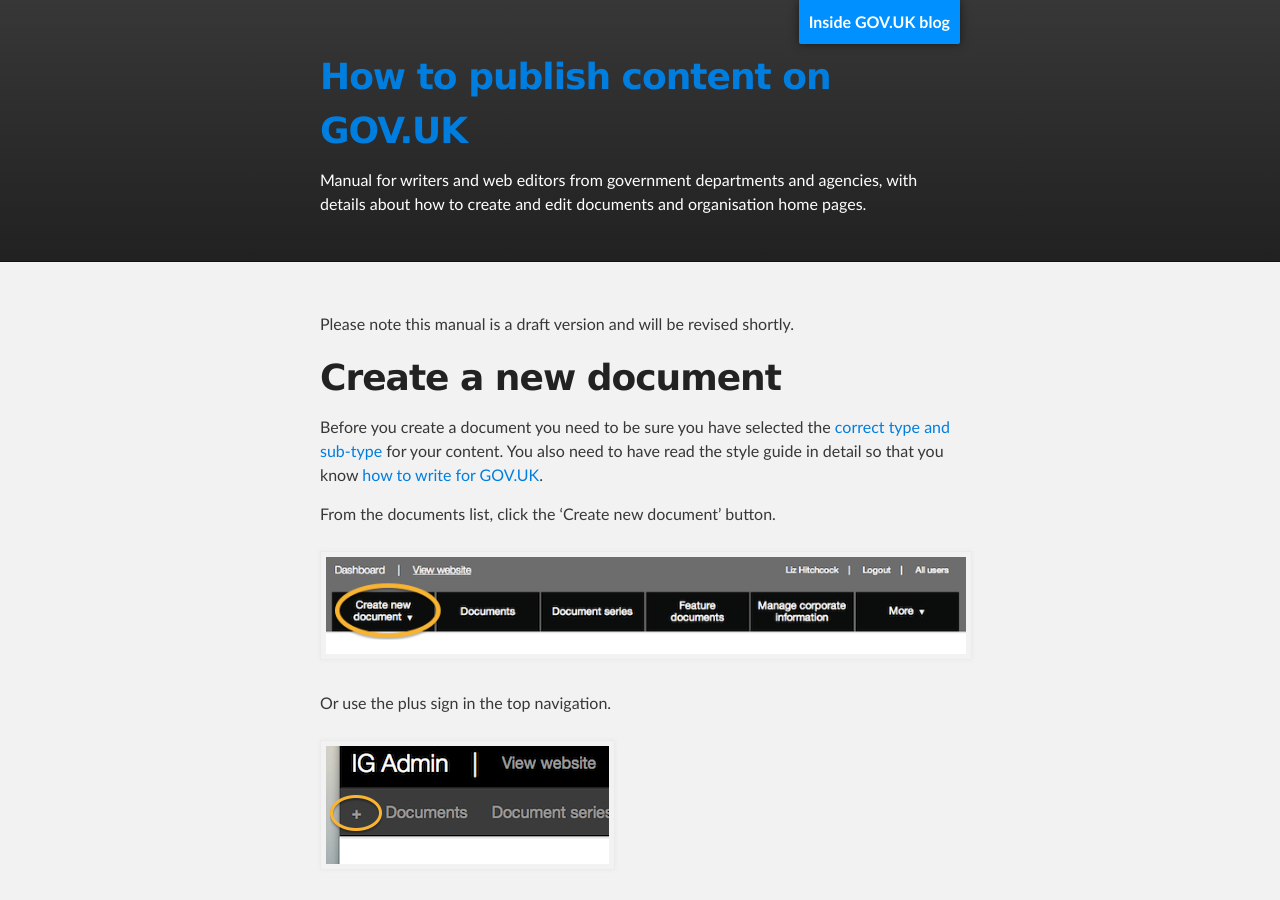
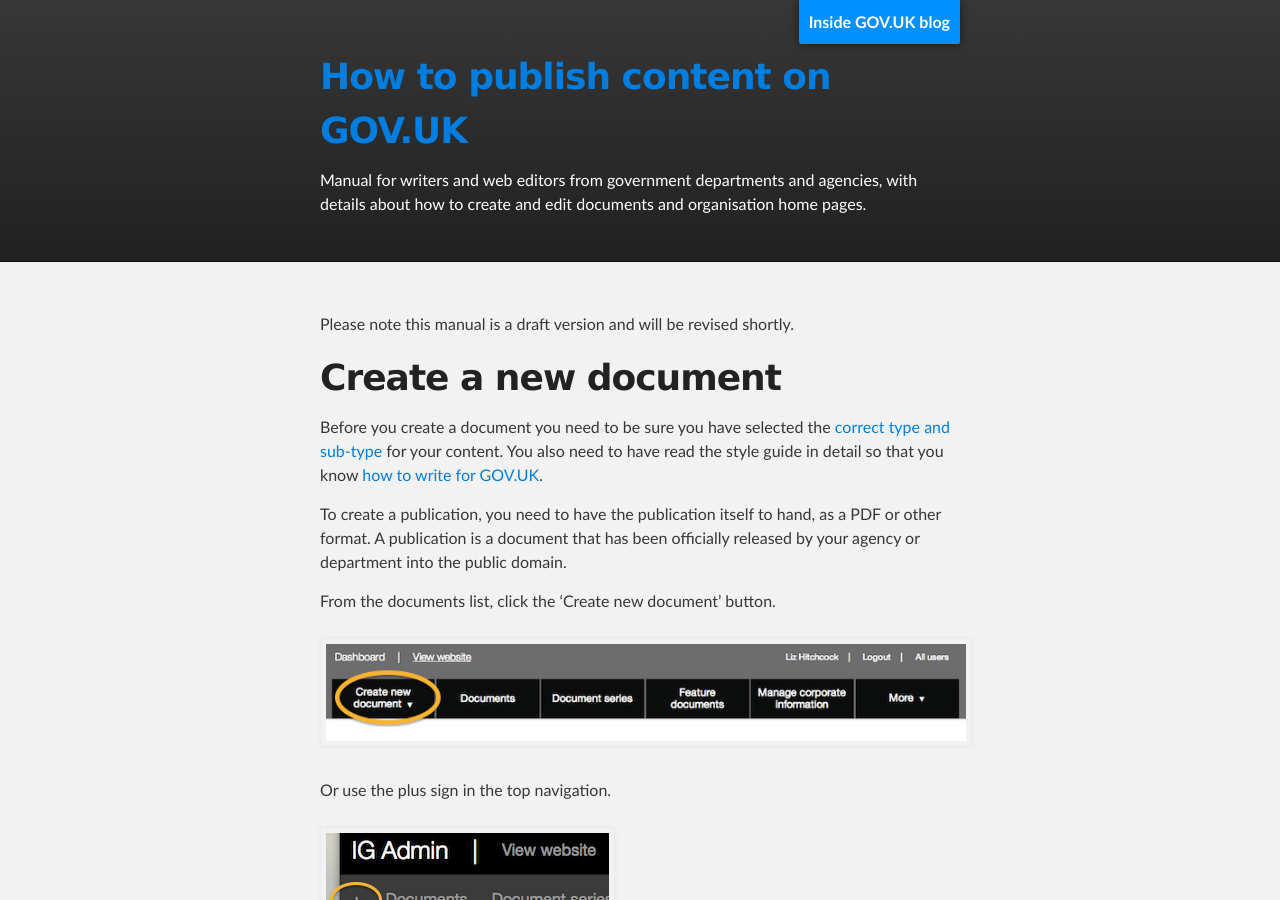
Before and after one commit to alphagov/inside-government-admin-guide, a Jekyll site: the page built from creating-documents/create-a-new-doc.md, in a window 1280 px wide and 900 px high. Built offline with Jekyll 4.4.1, drawn with Linux system fonts in a browser that asks for light colours.

Commit message:
added details about creating publication

```diff
--- a/creating-documents/create-a-new-doc.md
+++ b/creating-documents/create-a-new-doc.md
@@ -9,6 +9,7 @@
 
 Before you create a document you need to be sure you have selected the [correct type and sub-type](http://alphagov.github.io/inside-government-admin-guide/creating-documents/document-types.html) for your content. You also need to have read the style guide in detail so that you know [how to write for GOV.UK](https://www.gov.uk/designprinciples/styleguide).
 
+To create a publication, you need to have the publication itself to hand, as a PDF or other format. A publication is a document that has been officially released by your agency or department into the public domain.
 
 From the documents list, click the ‘Create new document’ button.
 
```
